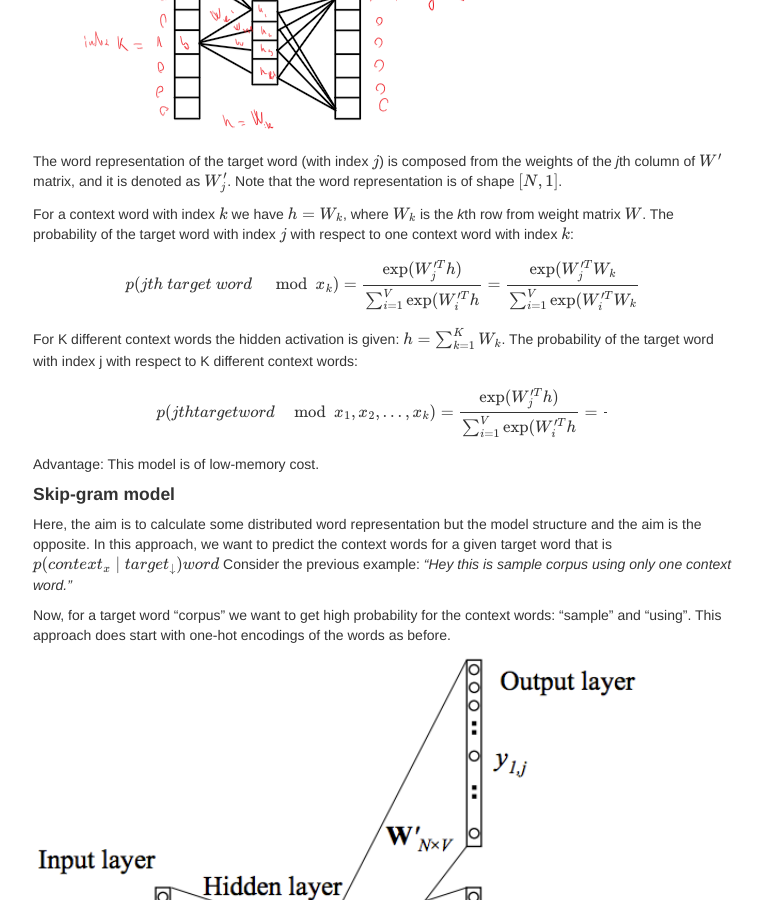
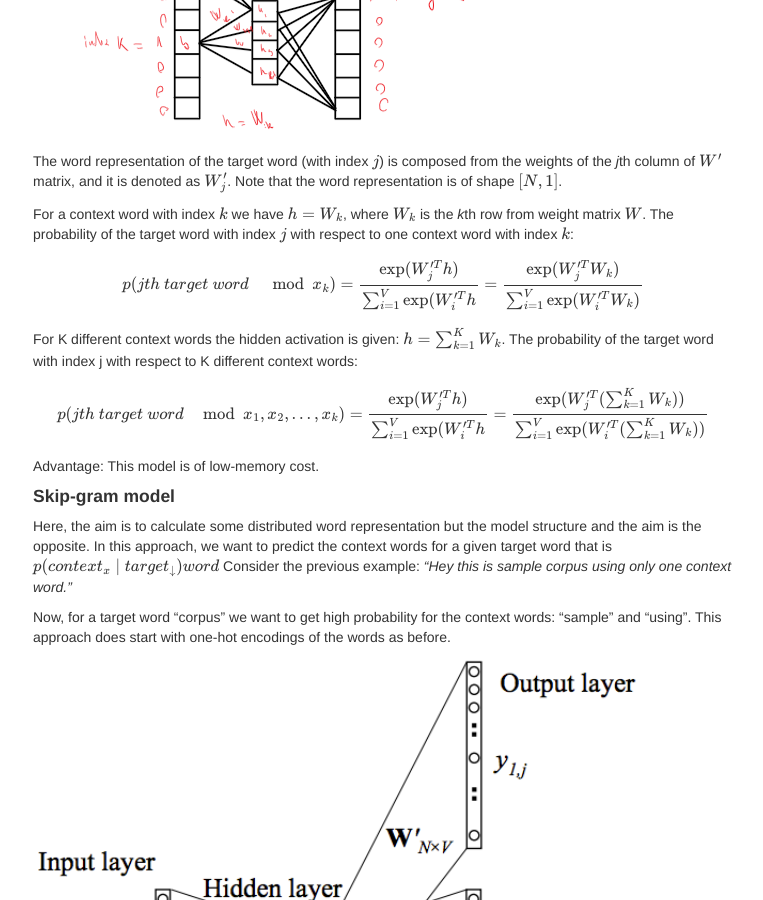
Before and after one commit to kfattila/kfattila.github.io, a Jekyll site: the page built from pages/neural_word_embeddings.md, in a window 1280 px wide and 900 px high, scrolled down 4665 px. Shown: the whole window, without its empty margins (257-1020 px from the left). Built offline with Jekyll 4.4.1, drawn with Linux system fonts in a browser that asks for light colours; formulas are drawn with MathJax 3; comment, search, counter and statistics services are not loaded.

Commit message:
Lectures

```diff
--- a/pages/neural_word_embeddings.md
+++ b/pages/neural_word_embeddings.md
@@ -105,11 +105,11 @@ Note that the context words and the target words are one-hot encoded. So, there
 The word representation of the target word (with index \\(j\\)) is composed from the weights of the *j*th column of \\(W'\\) matrix, and it is denoted as \\(W'\_{j}\\). Note that the word representation is of shape \\([N,1]\\).
 
 For a context word with index \\(k\\) we have \\(h = W_{k}\\), where \\(W_{k}\\) is the *k*th row from weight matrix \\(W\\). The probability of the target word with index \\(j\\) with respect to one context word with index \\(k\\):
-\\[p(jth\ target\ word\ \mod x_{k}) = \frac{\exp(W_{j}'^{T}h)}{\sum_{i=1}^{V}\exp(W_{i}'^{T}h} = \frac{\exp(W_{j}'^{T}W_{k}}{\sum_{i=1}^{V}\exp(W_{i}'^{T}W_{k}}\\]
+\\[p(jth\ target\ word\ \mod x_{k}) = \frac{\exp(W_{j}'^{T}h)}{\sum_{i=1}^{V}\exp(W_{i}'^{T}h} = \frac{\exp(W_{j}'^{T}W_{k})}{\sum_{i=1}^{V}\exp(W_{i}'^{T}W_{k})}\\]
 
 For K different context words the hidden activation is given: \\(h = \sum_{k=1}^{K}W_{k}\\).
 The probability of the target word with index j with respect to K different context words:
-\\[p(jth target word \mod x_{1},x_{2},...,x_{k}) = \frac{\exp(W_{j}'^{T}h)}{\sum_{i=1}^{V}\exp(W_{i}'^{T}h} = \frac{}{} \\]
+\\[p(jth\ target\ word \mod x_{1},x_{2},...,x_{k}) = \frac{\exp(W_{j}'^{T}h)}{\sum_{i=1}^{V}\exp(W_{i}'^{T}h} = \frac{\exp(W_{j}'^{T}(\sum_{k=1}^{K}W_{k}))}{\sum_{i=1}^{V}\exp(W_{i}'^{T}(\sum_{k=1}^{K}W_{k}))} \\]
 Advantage: This model is of low-memory cost.
 
 #### Skip-gram model
```
